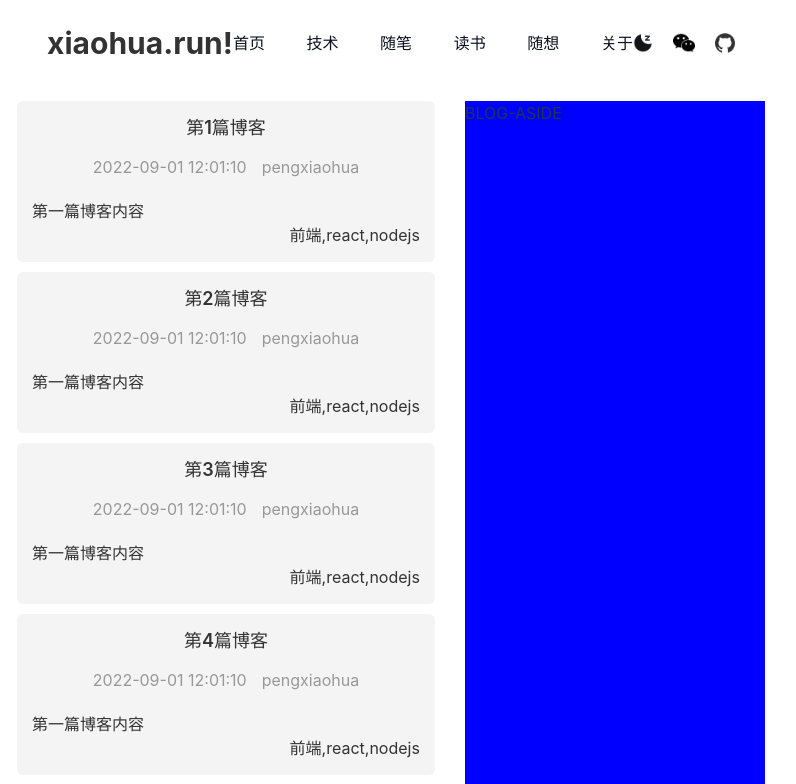
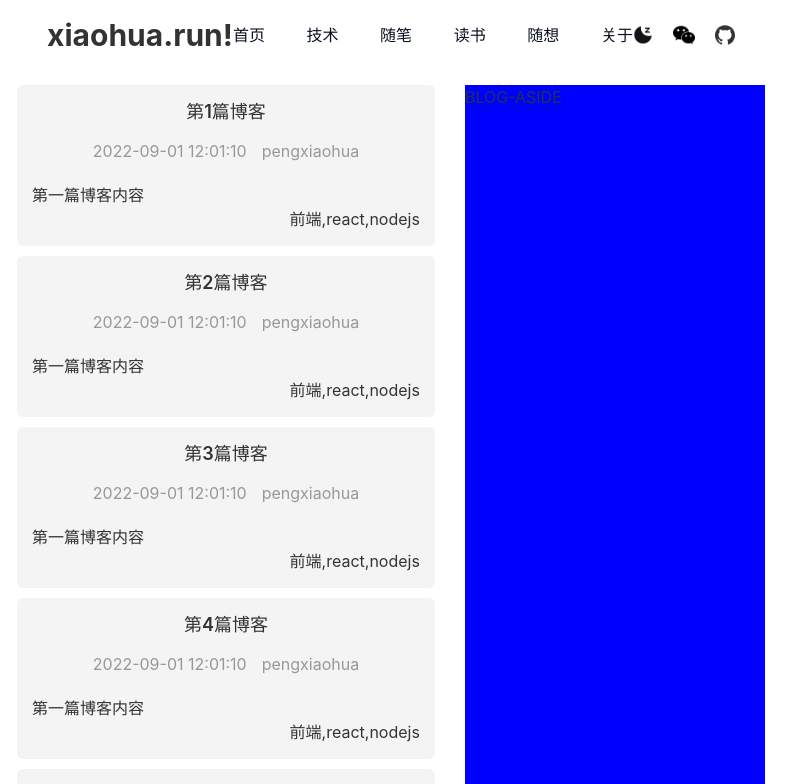
Before and after one commit to pengxiaohua/my-blog-web, a React (Vite) app: page / in a window 1280 px wide. Shown: the top 784 px of the page, without its empty margins (249-1045 px from the left). Built offline with nearby package versions, Linux system fonts and the light colour scheme; what tailwindcss-dark-mode would draw is missing.

Commit message:
feat: 调整header高度

```diff
--- a/src/components/Header/index.scss
+++ b/src/components/Header/index.scss
@@ -1,12 +1,12 @@
 .header {
   width: 100%;
-  height: 86px;
+  height: 70px;
   padding: 0 30px;
   position: sticky;
   top: 0;
 
   &__content {
-    height: 86px;
+    height: 70px;
     max-width: 1080px;
     margin: 0 auto;
     display: flex;
```
